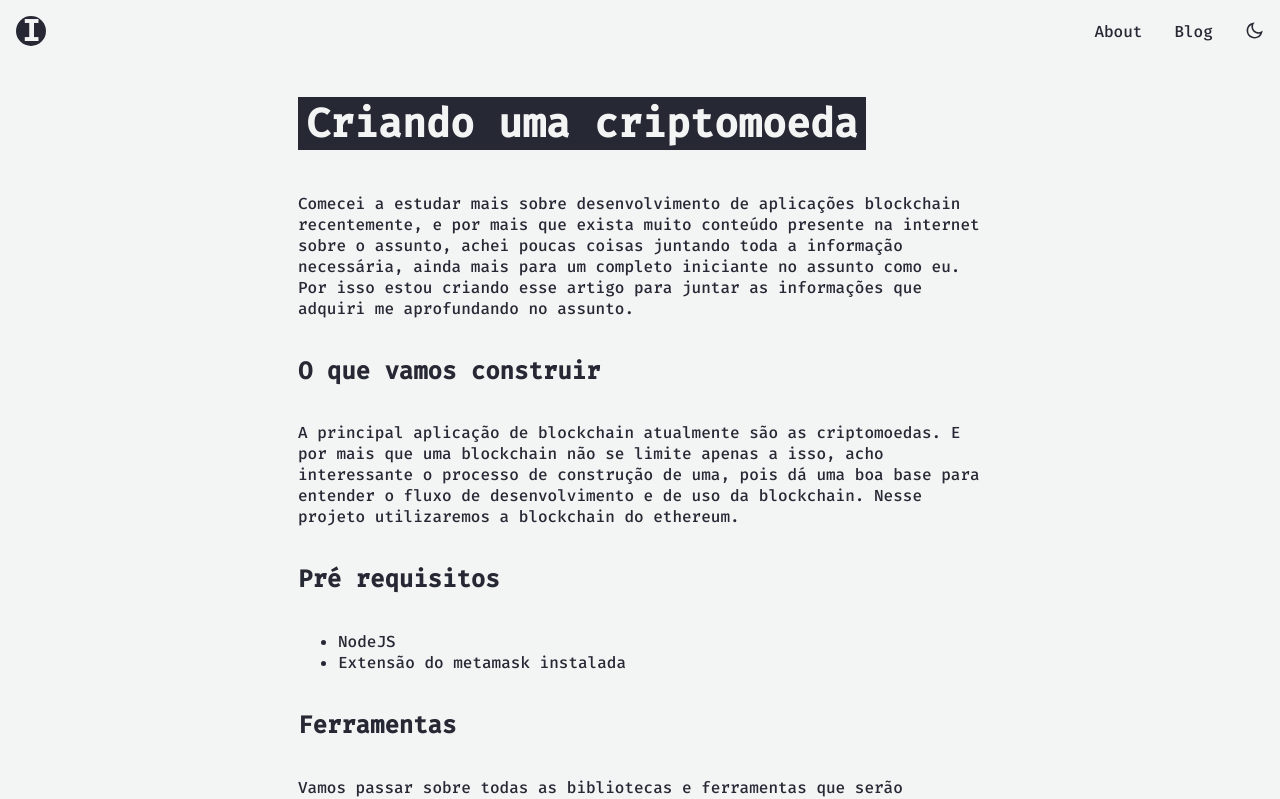
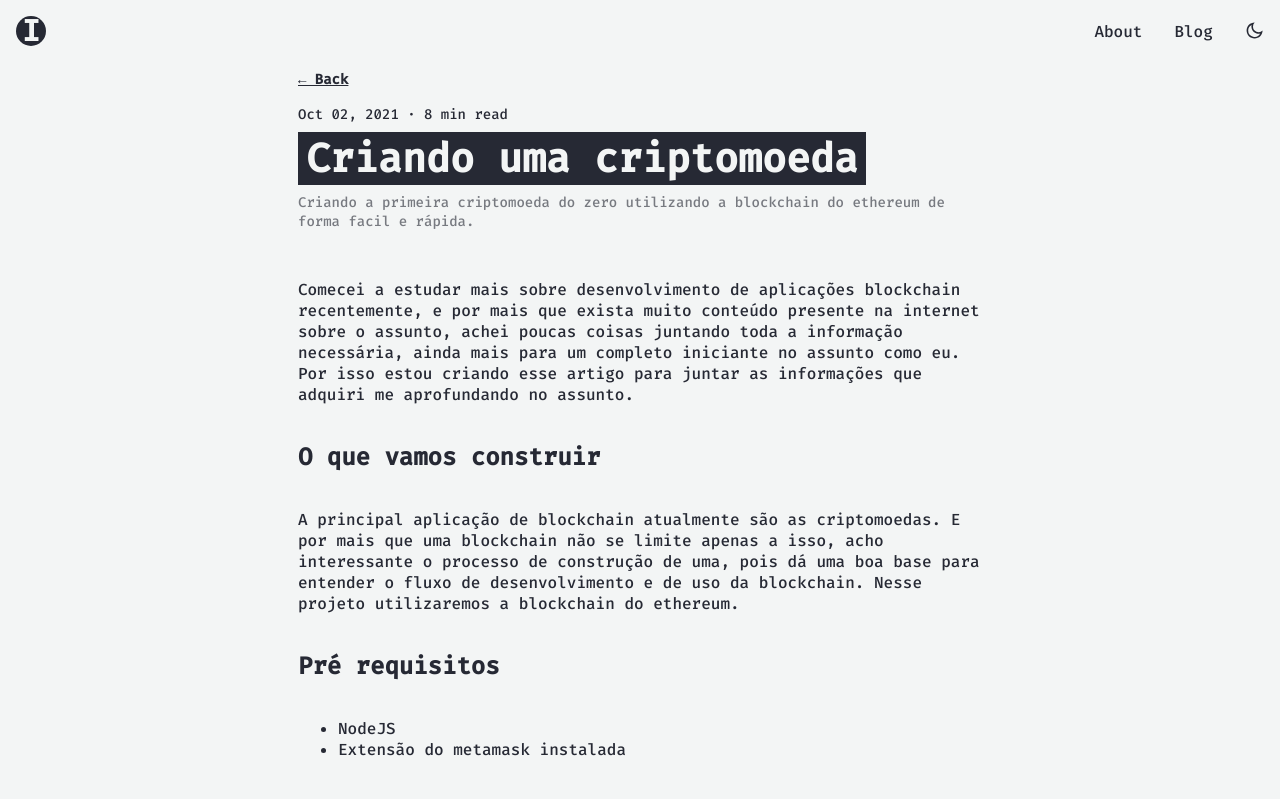
Before and after one commit to igornfaustino/nfaustino.com, a Next.js app: page /2021-10-02-criando-uma-criptomoeda in a window 1280 px wide. Shown: the top 799 px of the page. Built offline with nearby package versions, Linux system fonts and the light colour scheme; no server answers.

Commit message:
feat: add post information on post page

```diff
--- /dev/null
+++ b/components/CenteredImage.tsx
@@ -0,0 +1,26 @@
+/* eslint-disable @next/next/no-img-element */
+/* eslint-disable jsx-a11y/alt-text */
+import { FC } from 'react';
+
+import styled from 'styled-components';
+
+const ImgWrapper = styled.div`
+	width: 100%;
+	display: flex;
+	justify-content: center;
+`;
+
+const Img = styled.img`
+	height: 100%;
+	max-width: 100%;
+`;
+
+const CenteredImage: FC = function (props) {
+	return (
+		<ImgWrapper>
+			<Img {...props} />
+		</ImgWrapper>
+	);
+};
+
+export default CenteredImage;
--- a/lib/post.ts
+++ b/lib/post.ts
@@ -11,10 +11,19 @@ export type PostMetadata = {
 	date: string;
 	description: string;
 	tags?: string;
+	readingTime: number;
 };
 
 type MatterMetadata = Omit<PostMetadata, 'date'> & {
 	date: Date;
+};
+
+export const getPostReadingTime = (content: string) => {
+	const wpm = 225;
+	const words = content.trim().split(/\s+/).length;
+	const time = Math.ceil(words / wpm);
+
+	return time;
 };
 
 export const readPost = (postFile: string) => {
@@ -26,6 +35,7 @@ export const readPost = (postFile: string) => {
 	const metadata: MatterMetadata = {
 		...(data as Omit<MatterMetadata, 'slug'>),
 		slug,
+		readingTime: getPostReadingTime(content),
 	};
 
 	return {
--- a/pages/[slug].tsx
+++ b/pages/[slug].tsx
@@ -1,11 +1,14 @@
 import { FC } from 'react';
 
+import { format, parseISO } from 'date-fns';
 import { GetStaticPaths, GetStaticProps, NextPage } from 'next';
 import Head from 'next/head';
+import Link from 'next/link';
 import ReactMarkdown from 'react-markdown';
 import rehypeRaw from 'rehype-raw';
 import styled from 'styled-components';
 
+import CenteredImage from '../components/CenteredImage';
 import CodeBlock from '../components/CodeBlock';
 import HyperLink from '../components/HipperLink';
 import { Title } from '../components/Title';
@@ -25,13 +28,7 @@ const Wrapper = styled.div`
 	}
 
 	p {
-		margin-left: auto;
-		margin-right: auto;
-	}
-
-	img {
-		height: 100%;
-		max-width: 100%;
+		width: 100%;
 	}
 
 	table,
@@ -68,6 +65,29 @@ const Wrapper = styled.div`
 	}
 `;
 
+const StyledTitle = styled(Title)`
+	margin-top: 8px;
+	margin-bottom: 8px;
+`;
+
+const Description = styled.p`
+	margin: 0;
+	opacity: 0.6;
+	font-size: 14px;
+	margin-bottom: 32px;
+	text-align: left;
+	width: 100%;
+`;
+
+const DateTime = styled.span`
+	font-size: 14px;
+	margin-top: 16px;
+`;
+
+const StyledHyperLink = styled(HyperLink)`
+	font-size: 14px;
+`;
+
 type Props = {
 	metadata: PostMetadata;
 	content: string;
@@ -75,6 +95,9 @@ type Props = {
 
 const Post: NextPage<Props> = function (props) {
 	const { content, metadata } = props;
+
+	const formattedDate = format(parseISO(metadata.date), 'LLL dd, yyyy');
+
 	return (
 		<BaseLayout>
 			<Head>
@@ -82,6 +105,15 @@ const Post: NextPage<Props> = function (props) {
 				<meta name="description" content={metadata.description} />
 			</Head>
 			<Wrapper>
+				<Link href="/blog" passHref>
+					<StyledHyperLink>← Back</StyledHyperLink>
+				</Link>
+				<DateTime>
+					{formattedDate} · {metadata.readingTime} min read
+				</DateTime>
+				<StyledTitle>{metadata.title}</StyledTitle>
+				<Description>{metadata.description}</Description>
+
 				<ReactMarkdown
 					skipHtml={false}
 					rehypePlugins={[rehypeRaw]}
@@ -89,6 +121,7 @@ const Post: NextPage<Props> = function (props) {
 						code: CodeBlock,
 						h1: Title as FC,
 						a: HyperLink as FC,
+						img: CenteredImage,
 					}}
 				>
 					{content}
--- a/posts/2021-10-02-criando-uma-criptomoeda.md
+++ b/posts/2021-10-02-criando-uma-criptomoeda.md
@@ -1,10 +1,8 @@
 ---
 title: Criando uma criptomoeda
 date: 2021-10-02
-description: Comecei a estudar mais sobre desenvolvimento de aplicações blockchain recentemente, e por mais que exista muito conteúdo presente na internet sobre o assunto, achei poucas coisas juntando toda a informação necessária, ainda mais para um completo iniciante no assunto como eu.
+description: Criando a primeira criptomoeda do zero utilizando a blockchain do ethereum de forma facil e rápida.
 ---
-
-# Criando uma criptomoeda
 
 Comecei a estudar mais sobre desenvolvimento de aplicações blockchain recentemente, e por mais que exista muito conteúdo presente na internet sobre o assunto, achei poucas coisas juntando toda a informação necessária, ainda mais para um completo iniciante no assunto como eu.
 Por isso estou criando esse artigo para juntar as informações que adquiri me aprofundando no assunto.
@@ -57,10 +55,10 @@ Selecione a opção `create a basic sample project` para permitir que o hardhat
 
 Apos a execução do comando, você deve encontrar os seguintes arquivos dentro do seu projeto:
 
-**hardhat.config.js**: O arquivo de configuração do hardhat, onde pode ser adicionado plugins e outras configurações.
-**scripts**: Uma pasta contendo scripts executados pelo hardhat, aqui é onde adicionaremos o nosso script de deploy
-**test**: Uma pasta contendo um exemplo de script de teste
-**contracts**: Pasta onde ficam os nossos contratos
+- **hardhat.config.js**: O arquivo de configuração do hardhat, onde pode ser adicionado plugins e outras configurações.
+- **scripts**: Uma pasta contendo scripts executados pelo hardhat, aqui é onde adicionaremos o nosso script de deploy.
+- **test**: Uma pasta contendo um exemplo de script de teste
+- **contracts**: Pasta onde ficam os nossos contratos
 
 Por conta de uma configuração do metamask, precisamos atualizar o chain ID da nossa aplicação para o 1337. Isso acontece porque o metamask assume que esse é o ID de todas as redes locais.
 Para realizar isso, vamos editar o arquivo `hardhat.config.js` e atualizar o `module.exports` para algo similar a isto:
```
Also changed, not shown: components/PostItem.tsx (+8 -1 lines).
